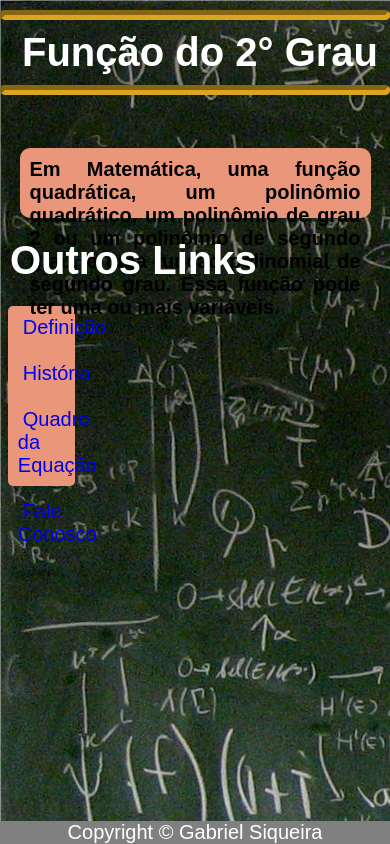
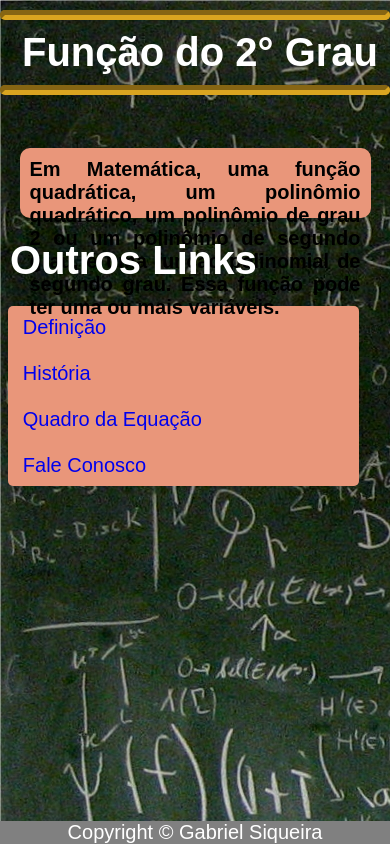
Before and after one commit to gabrielbsiqueira/segundograu, a plain HTML site: page index.html in a window 390 px wide. Drawn offline with Linux system fonts and the light colour scheme.

Commit message:
Update inicial.css

```diff
--- a/inicial.css
+++ b/inicial.css
@@ -87,3 +87,9 @@ float: none;
 width: calc(90% - 20px);
 }
 }
+@media (max-width: 768px){
+.coluna2{
+float: none;
+width: calc(90% - 20px);
+}
+}
```
